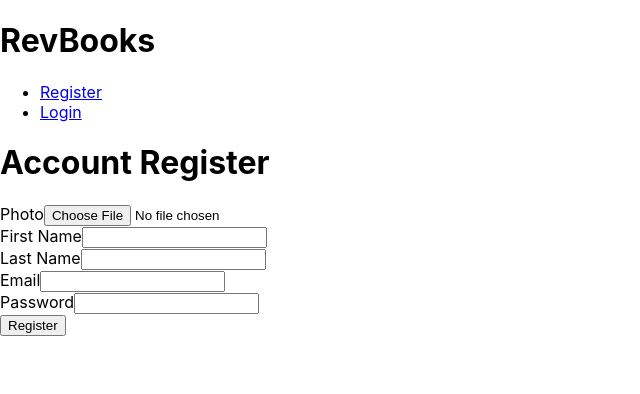
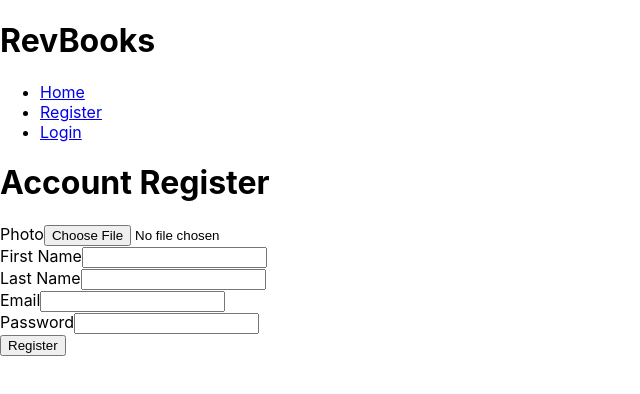
Before and after one commit to sajicode/go-book, a React (Create React App) app in the folder client/: page /register in a window 1280 px wide. Shown: the top 394 px of the page, without its empty margins (0-640 px from the left). Built offline with nearby package versions, Linux system fonts and the light colour scheme; no server answers.

Commit message:
add navbar items

```diff
--- a/client/src/components/layout/Navbar.js
+++ b/client/src/components/layout/Navbar.js
@@ -20,6 +20,9 @@ const Navbar = ({ title, icon }) => {
 	const authLinks = (
 		<Fragment>
 			<li>
+				<Link to="/home">Home</Link>
+			</li>
+			<li>
 				Hello {user && user.first_name}
 				<span>
 					{user && <img src={user.avatar} alt={user.first_name + 'image'} height="40px" width="40px" />}
@@ -35,6 +38,9 @@ const Navbar = ({ title, icon }) => {
 
 	const guestLinks = (
 		<Fragment>
+			<li>
+				<Link to="/home">Home</Link>
+			</li>
 			<li>
 				<Link to="/register">Register</Link>
 			</li>
```
